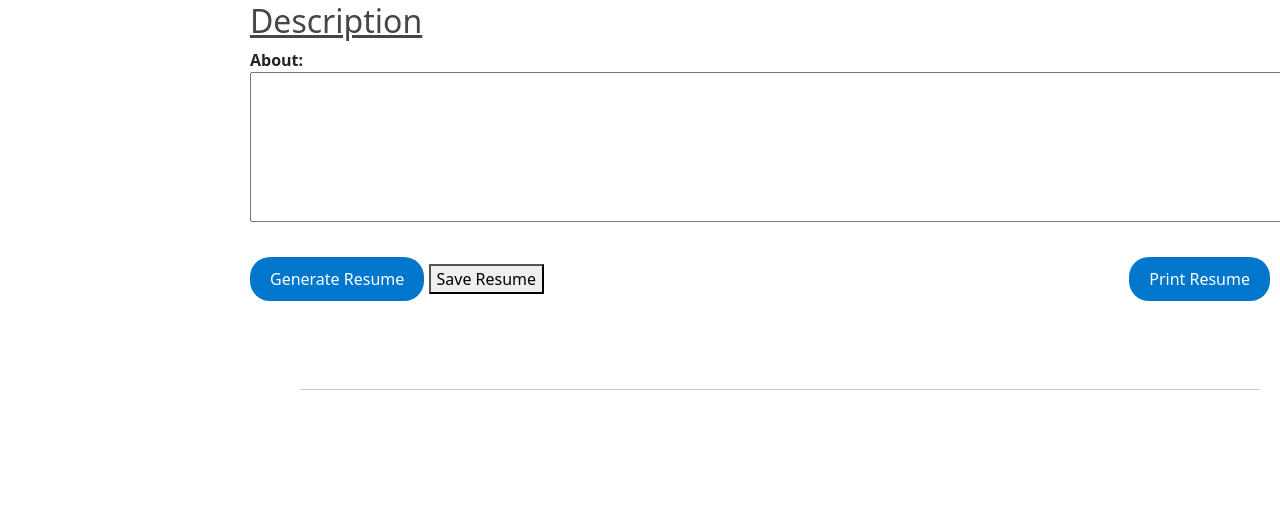
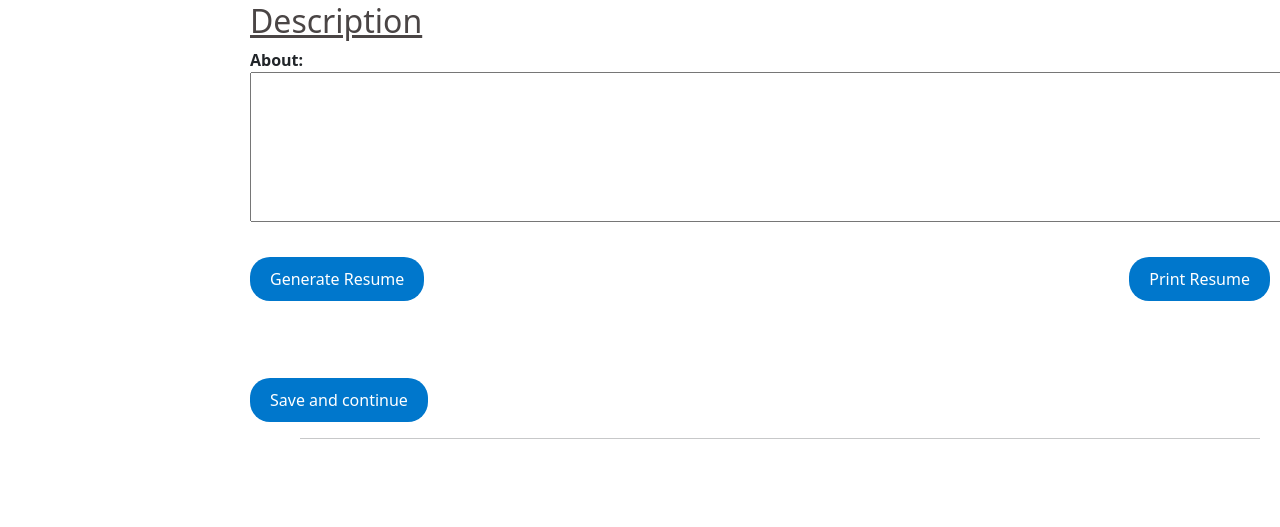
Before and after one commit to Viswajith63/Job-Search-Website---ITJobster, a Django app: page /resume in a window 1280 px wide; the page is wider, and only the part inside the window is pictured. Shown: the part 1384-1911 px from the top of that part. Before the commit the page ends 1774 px from the top of that part, so only its background shows below. Run offline with Django 4.2, Linux system fonts and the light colour scheme; parts of the project's set-up code (start-up, migrations or seed data) failed here and were passed over.

Commit message:
resume updated

```diff
--- a/itjobster/jobster/templates/resume.html
+++ b/itjobster/jobster/templates/resume.html
@@ -129,7 +129,6 @@
                 <br>
                 <div>
                     <input type="submit" id="submit_button" value="Generate Resume">
-                    <button type="submit" id="sumbit">Save Resume</button>
                     <button id="print-button" onclick="printResume()">Print Resume</button>
                 </div>
                 <br><br><br>
@@ -190,6 +189,7 @@
                     </ul>
                 </section>
             </div>
+            <input type="submit" id="sumbit" value="Save and continue" style="margin-left: 250px;">
                 <hr style="margin-left: 300px; width: 90%;">
                 <br><br><br>
         </div>
```
